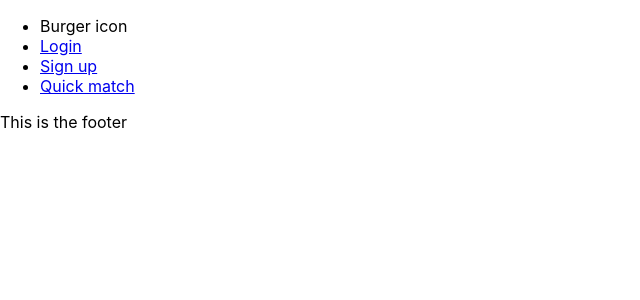
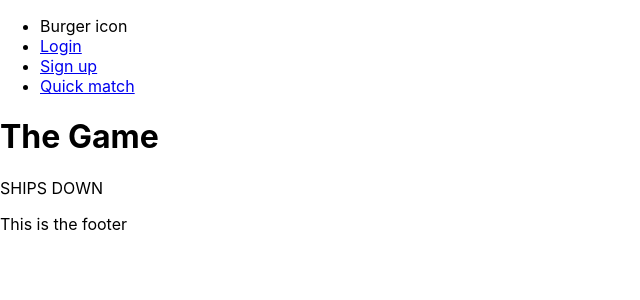
Before and after one commit to caldric/battleship-client, a React (Create React App) app: page /game in a window 1280 px wide. Shown: the top 300 px of the page, without its empty margins (0-640 px from the left). Built offline with nearby package versions, Linux system fonts and the light colour scheme; no server answers.

Commit message:
Add game component
This is the component where the game will be played.

```diff
--- a/src/App.js
+++ b/src/App.js
@@ -5,6 +5,7 @@ import Nav from './component/Nav';
 import Footer from './component/Footer';
 import Profile from './component/Profile';
 import Landing from './component/Landing';
+import Game from './component/Game';
 
 // Configuration
 const API = {
@@ -46,6 +47,7 @@ const App = () => {
       <Switch>
         <Route exact path="/" component={Landing} />
         <Route exact path="/profile" component={Profile} />
+        <Route exact path="/game" component={Game} />
       </Switch>
       <Footer />
     </div>
--- /dev/null
+++ b/src/component/Game.jsx
@@ -0,0 +1,12 @@
+import React from 'react';
+
+const Game = () => {
+  return (
+    <div>
+      <h1>The Game</h1>
+      <p>SHIPS DOWN</p>
+    </div>
+  );
+};
+
+export default Game;
```
